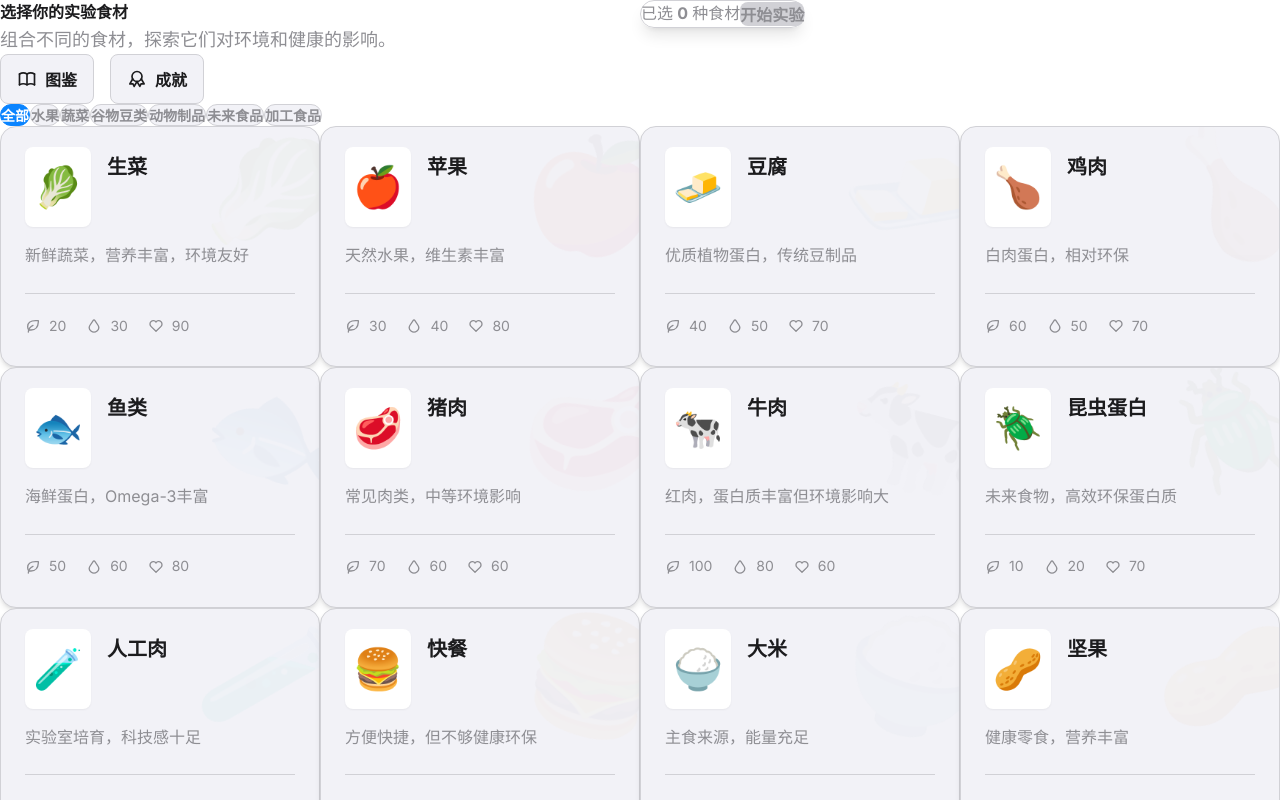
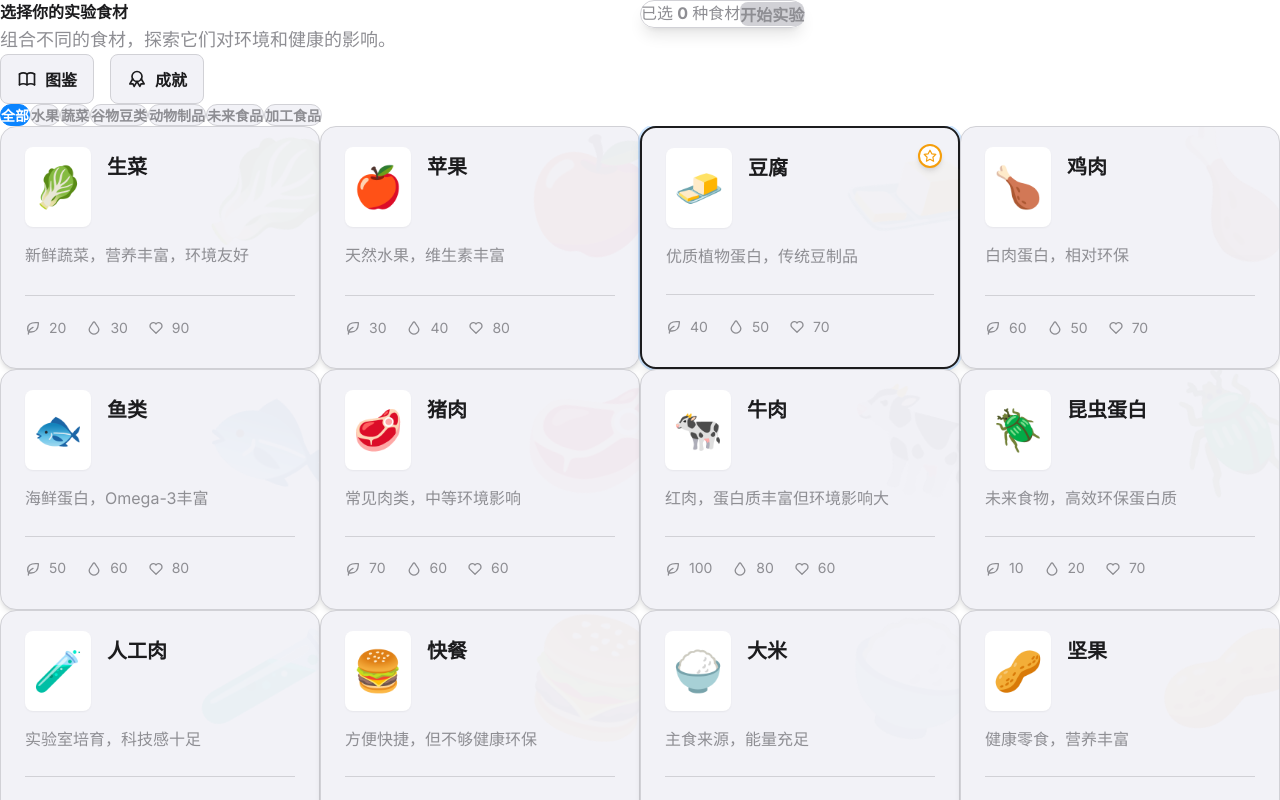
Before and after one commit to Chillizu/Food-Games, a React (Vite) app: page /selection in a window 1280 px wide. Both pictures are taken after a click on the button "🚀 开始新的实验". Shown: the top 800 px of the page. Built offline with nearby package versions, Linux system fonts and the light colour scheme.

Commit message:
feat: 完成 SDG 每日挑战功能 - 在 ResultScreen 中展示挑战完成情况和奖励

```diff
--- a/src/components/Cards/FoodCard.jsx
+++ b/src/components/Cards/FoodCard.jsx
@@ -1,9 +1,9 @@
 import React from 'react'
 import { motion } from 'framer-motion'
-import { IconLeaf, IconDroplet, IconWorld, IconHeart } from '@tabler/icons-react'
+import { IconLeaf, IconDroplet, IconWorld, IconHeart, IconStar } from '@tabler/icons-react'
 import styles from './FoodCard.module.css'
 
-const FoodCard = ({ food, isSelected, onSelect }) => {
+const FoodCard = ({ food, isSelected, onSelect, isChallengeIngredient, dailyChallenge }) => {
   const cardVariants = {
     initial: { opacity: 0, y: 20, scale: 0.95 },
     animate: { opacity: 1, y: 0, scale: 1 },
@@ -11,7 +11,23 @@ const FoodCard = ({ food, isSelected, onSelect }) => {
     tap: { scale: 0.97 }
   }
 
-  const cardClasses = `${styles.card} ${isSelected ? styles.selected : ''}`
+  // 获取 SDG 颜色
+  const getSdgColor = () => {
+    if (!dailyChallenge) return 'var(--color-primary)'
+
+    switch (dailyChallenge.sdg) {
+      case 'SDG 2':
+        return '#f59e0b' // 黄色 - 零饥饿
+      case 'SDG 12':
+        return '#10b981' // 绿色 - 负责任消费
+      case 'SDG 13':
+        return '#3b82f6' // 蓝色 - 气候行动
+      default:
+        return 'var(--color-primary)'
+    }
+  }
+
+  const cardClasses = `${styles.card} ${isSelected ? styles.selected : ''} ${isChallengeIngredient ? styles.challengeIngredient : ''}`
 
   return (
     <motion.div
@@ -30,6 +46,15 @@ const FoodCard = ({ food, isSelected, onSelect }) => {
         <div className={styles.header}>
           <div className={styles.emoji}>{food.emoji}</div>
           <h3 className={styles.name}>{food.name}</h3>
+          {isChallengeIngredient && dailyChallenge && (
+            <div
+              className={styles.challengeBadge}
+              style={{ borderColor: getSdgColor() }}
+              title={`挑战所需: ${dailyChallenge.sdgTitle}`}
+            >
+              <IconStar size={14} style={{ color: getSdgColor() }} />
+            </div>
+          )}
         </div>
         <p className={styles.description}>{food.description}</p>
         <div className={styles.footer}>
--- a/src/components/Cards/FoodCard.module.css
+++ b/src/components/Cards/FoodCard.module.css
@@ -54,6 +54,7 @@
   display: flex;
   align-items: flex-start;
   margin-bottom: var(--spacing-4);
+  position: relative;
 }
 
 .emoji {
@@ -127,3 +128,63 @@
   transform: scale(1);
   opacity: 1;
 }
+
+.challengeIngredient {
+  border: 2px solid;
+  box-shadow: 0 0 0 2px rgba(10, 132, 255, 0.2), var(--shadow-lg);
+  position: relative;
+  overflow: visible;
+}
+
+.challengeIngredient::before {
+  content: '';
+  position: absolute;
+  top: -4px;
+  left: -4px;
+  right: -4px;
+  bottom: -4px;
+  background: linear-gradient(45deg, transparent, rgba(10, 132, 255, 0.1), transparent);
+  border-radius: var(--radius-lg);
+  opacity: 0;
+  z-index: -1;
+  transition: opacity var(--transition-slow);
+}
+
+.challengeIngredient:hover::before {
+  opacity: 1;
+  animation: shimmer 2s infinite;
+}
+
+.challengeIngredient:hover {
+  transform: translateY(-8px) scale(1.03);
+  box-shadow: 0 0 0 4px rgba(10, 132, 255, 0.3), var(--shadow-xl);
+}
+
+@keyframes shimmer {
+  0% {
+    transform: translateX(-100%);
+  }
+  100% {
+    transform: translateX(100%);
+  }
+}
+
+.challengeBadge {
+  position: absolute;
+  top: -8px;
+  right: -8px;
+  width: 24px;
+  height: 24px;
+  border-radius: var(--radius-full);
+  background-color: var(--color-background);
+  border: 2px solid;
+  display: flex;
+  align-items: center;
+  justify-content: center;
+  box-shadow: var(--shadow-md);
+  transition: var(--transition-slow);
+}
+
+.challengeIngredient:hover .challengeBadge {
+  transform: scale(1.1);
+}
--- a/src/components/Game/FoodSelectionScreen.jsx
+++ b/src/components/Game/FoodSelectionScreen.jsx
@@ -12,7 +12,8 @@ const FoodSelectionScreen = ({
   onStartCooking,
   canStartCooking,
   onOpenCookbook,
-  onOpenAchievements
+  onOpenAchievements,
+  dailyChallenge
 }) => {
   const [activeCategory, setActiveCategory] = useState('all')
   const foods = getFoods()
@@ -21,6 +22,12 @@ const FoodSelectionScreen = ({
   const filteredFoods = activeCategory === 'all'
     ? foods
     : foods.filter(food => food.category === activeCategory)
+
+  // 判断食材是否是挑战所需食材
+  const isChallengeIngredient = (foodId) => {
+    if (!dailyChallenge || !dailyChallenge.requiredIngredients) return false
+    return dailyChallenge.requiredIngredients.some(ingredient => ingredient.id === foodId)
+  }
 
   return (
     <div className={styles.screen}>
@@ -87,6 +94,8 @@ const FoodSelectionScreen = ({
                 food={food}
                 isSelected={selectedFoods.some(f => f.id === food.id)}
                 onSelect={() => onToggleFoodSelection(food)}
+                isChallengeIngredient={isChallengeIngredient(food.id)}
+                dailyChallenge={dailyChallenge}
               />
             </motion.div>
           ))}
--- a/src/components/Game/GameContainer.jsx
+++ b/src/components/Game/GameContainer.jsx
@@ -37,6 +37,7 @@ const GameContainer = () => {
     openAchievementGallery,
     closeAchievementGallery,
     deselectFood,
+    dailyChallenge,
   } = useGameLogic();
 
   const [achievementQueue, setAchievementQueue] = useState([]);
@@ -81,6 +82,7 @@ const GameContainer = () => {
             gameStats={gameStats}
             onOpenCookbook={openCookbook}
             onOpenAchievements={openAchievementGallery}
+            dailyChallenge={dailyChallenge}
           />
         )
 
@@ -94,6 +96,7 @@ const GameContainer = () => {
             canStartCooking={canStartCooking}
             onOpenCookbook={openCookbook}
             onOpenAchievements={openAchievementGallery}
+            dailyChallenge={dailyChallenge}
           />
         )
 
@@ -117,11 +120,12 @@ const GameContainer = () => {
             tips={tips}
             onRestart={restartGame}
             onNewGame={startNewGame}
+            dailyChallenge={dailyChallenge}
           />
         )
 
       default:
-        return <IntroScreen onStartGame={startNewGame} />
+        return <IntroScreen onStartGame={startNewGame} dailyChallenge={dailyChallenge} />
     }
   }
 
--- a/src/components/Game/IntroScreen.jsx
+++ b/src/components/Game/IntroScreen.jsx
@@ -3,7 +3,7 @@ import { motion } from 'framer-motion'
 import HeaderActions from '../UI/HeaderActions'
 import styles from './IntroScreen.module.css'
 
-const IntroScreen = ({ onStartGame, gameStats, onOpenCookbook, onOpenAchievements }) => {
+const IntroScreen = ({ onStartGame, gameStats, onOpenCookbook, onOpenAchievements, dailyChallenge }) => {
   const containerVariants = {
     hidden: { opacity: 0 },
     visible: {
@@ -47,6 +47,17 @@ const IntroScreen = ({ onStartGame, gameStats, onOpenCookbook, onOpenAchievement
           </ul>
         </motion.div>
 
+        {dailyChallenge && (
+          <motion.div className={styles.contentBlock} variants={itemVariants}>
+            <h2 className={styles.contentBlockTitle}>🎯 今日 SDG 挑战</h2>
+            <div className={styles.contentBlock}>
+              <p><strong>{dailyChallenge.title}</strong></p>
+              <p>{dailyChallenge.description}</p>
+              <p><small>SDG: {dailyChallenge.sdg} | 奖励: +{dailyChallenge.bonusScore} 分</small></p>
+            </div>
+          </motion.div>
+        )}
+
         {gameStats.totalMeals > 0 && (
           <motion.div className={styles.contentBlock} variants={itemVariants}>
             <h2 className={styles.contentBlockTitle}>🏆 过往成就</h2>
--- a/src/components/Game/ResultScreen.jsx
+++ b/src/components/Game/ResultScreen.jsx
@@ -19,7 +19,8 @@ const ResultScreen = ({
   unmatchedFoods,
   tips,
   onRestart,
-  onNewGame
+  onNewGame,
+  dailyChallenge
 }) => {
   const sdgMessage = environmentalImpact ? getSDGMessage(environmentalImpact.totalScore) : null
 
@@ -30,6 +31,25 @@ const ResultScreen = ({
     if (score >= 20) return '需改进'
     return '较差'
   }
+
+  // 检查每日挑战是否完成
+  const checkDailyChallengeCompletion = () => {
+    if (!dailyChallenge || !environmentalImpact || !selectedFoods) return null
+
+    const selectedFoodIds = selectedFoods.map(food => food.id)
+    const requiredIngredientIds = dailyChallenge.requiredIngredients.map(ingredient => ingredient.id)
+
+    // 检查是否包含了所有必需的食材
+    const isCompleted = requiredIngredientIds.every(id => selectedFoodIds.includes(id))
+
+    return {
+      isCompleted,
+      challenge: dailyChallenge,
+      bonusScore: isCompleted ? dailyChallenge.bonusScore : 0
+    }
+  }
+
+  const dailyChallengeResult = checkDailyChallengeCompletion()
 
   const containerVariants = {
     hidden: { opacity: 0 },
@@ -89,6 +109,36 @@ const ResultScreen = ({
            </div>
           )}
 
+          {/* 每日挑战结果 */}
+          {dailyChallengeResult && (
+           <div className={`${styles.feedback} ${dailyChallengeResult.isCompleted ? styles.challengeCompleted : styles.challengeIncomplete}`}>
+             <h3 className={styles.feedbackTitle}>
+               {dailyChallengeResult.challenge.sdgIcon} 今日 SDG 挑战
+             </h3>
+             <p className={styles.feedbackText}>
+               {dailyChallengeResult.isCompleted ? (
+                 <>
+                   🎉 恭喜！你完成了「{dailyChallengeResult.challenge.title}」挑战！
+                   <br />
+                   <span className={styles.bonusScore}>+{dailyChallengeResult.bonusScore} 分奖励</span>
+                 </>
+               ) : (
+                 <>
+                   很遗憾，你未能完成「{dailyChallengeResult.challenge.title}」挑战。
+                   <br />
+                   继续努力，为 {dailyChallengeResult.challenge.sgdTitle} 做出贡献！
+                 </>
+               )}
+             </p>
+             {dailyChallengeResult.isCompleted && dailyChallengeResult.challenge.reward && (
+               <div className={styles.challengeReward}>
+                 <h4>🏆 {dailyChallengeResult.challenge.reward.title}</h4>
+                 <p>{dailyChallengeResult.challenge.reward.content}</p>
+               </div>
+             )}
+           </div>
+          )}
+
           <div className={styles.feedback}>
             <h3 className={styles.feedbackTitle}>🍽️ 本次实验成果</h3>
             <MealComposition
--- a/src/components/Game/ResultScreen.module.css
+++ b/src/components/Game/ResultScreen.module.css
@@ -127,3 +127,46 @@
     width: 100%;
   }
 }
+
+/* 每日挑战样式 */
+.challengeCompleted {
+  border-left: 4px solid var(--color-success);
+  background-color: var(--color-success-light);
+}
+
+.challengeIncomplete {
+  border-left: 4px solid var(--color-warning);
+  background-color: var(--color-warning-light);
+}
+
+.bonusScore {
+  display: inline-block;
+  margin-top: var(--spacing-sm);
+  padding: var(--spacing-xs) var(--spacing-sm);
+  background-color: var(--color-success);
+  color: white;
+  border-radius: var(--border-radius-sm);
+  font-weight: 600;
+  font-size: var(--font-size-sm);
+}
+
+.challengeReward {
+  margin-top: var(--spacing-md);
+  padding: var(--spacing-md);
+  background-color: var(--color-surface);
+  border-radius: var(--border-radius-md);
+  border: 1px solid var(--color-success);
+}
+
+.challengeReward h4 {
+  margin: 0 0 var(--spacing-sm) 0;
+  color: var(--color-success);
+  font-size: var(--font-size-md);
+  font-weight: 600;
+}
+
+.challengeReward p {
+  margin: 0;
+  font-size: var(--font-size-sm);
+  color: var(--color-text-secondary);
+}
--- a/src/styles/global.css
+++ b/src/styles/global.css
@@ -65,6 +65,7 @@
   --shadow-sm: 0 1px 2px 0 rgba(0, 0, 0, 0.05);
   --shadow-md: 0 4px 6px -1px rgba(0, 0, 0, 0.1), 0 2px 4px -2px rgba(0, 0, 0, 0.1);
   --shadow-lg: 0 10px 15px -3px rgba(0, 0, 0, 0.1), 0 4px 6px -4px rgba(0, 0, 0, 0.1);
+  --shadow-xl: 0 20px 25px -5px rgba(0, 0, 0, 0.1), 0 10px 10px -5px rgba(0, 0, 0, 0.04);
   --shadow-inset: inset 0 2px 4px 0 rgba(0, 0, 0, 0.05);
 
   /* 过渡 (Transitions) */
```
